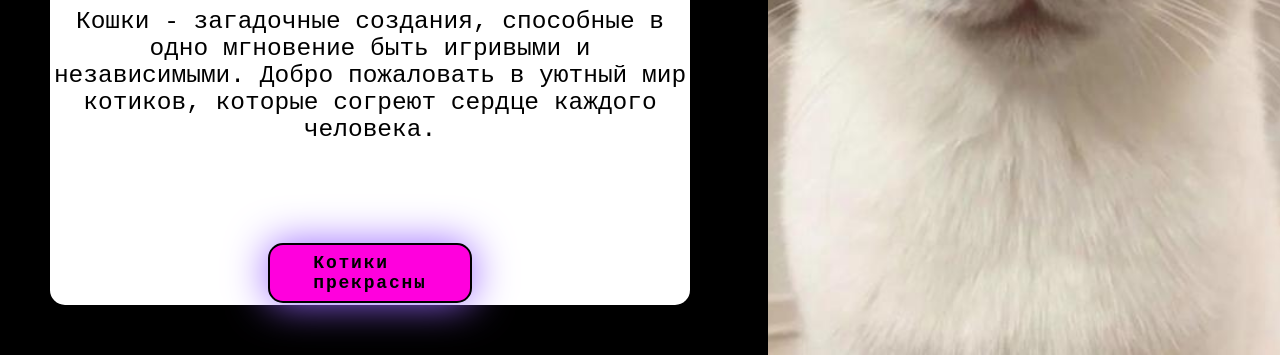
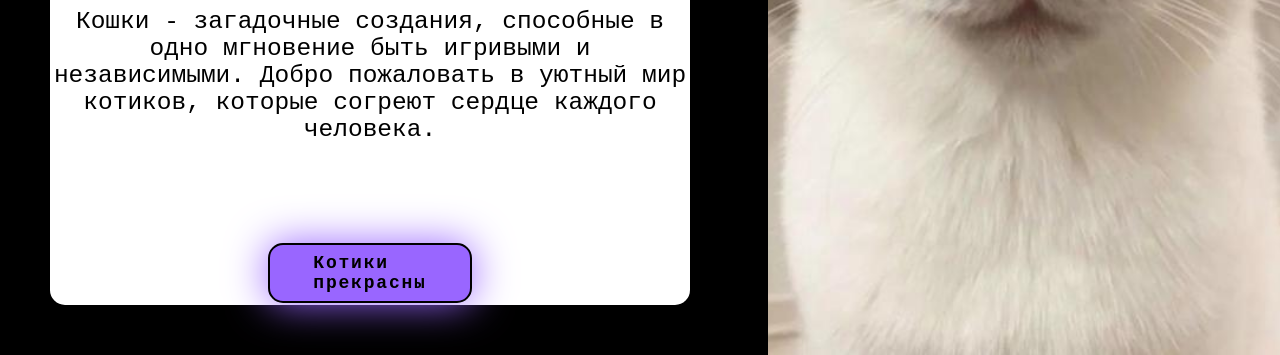
Before and after one commit to sxd993/test, a plain HTML site: page example.html in a window 1280 px wide. In both pictures the pointer is over the link "Котики прекрасны". Shown: the part 445-800 px from the top of the page. Drawn offline with Linux system fonts and the light colour scheme.

Commit message:
андрей перемога срочна

```diff
--- a/style.css
+++ b/style.css
@@ -79,9 +79,7 @@ html {
 
 .button_under_text a:hover{
   letter-spacing: 0.10em;
-  background-color:#ff00dd;
+  background-color:#9966ff;
   box-shadow: 0px 0px 40px #9966ff;
   padding: 10px 100px;
-
 }
-влад гей
```
